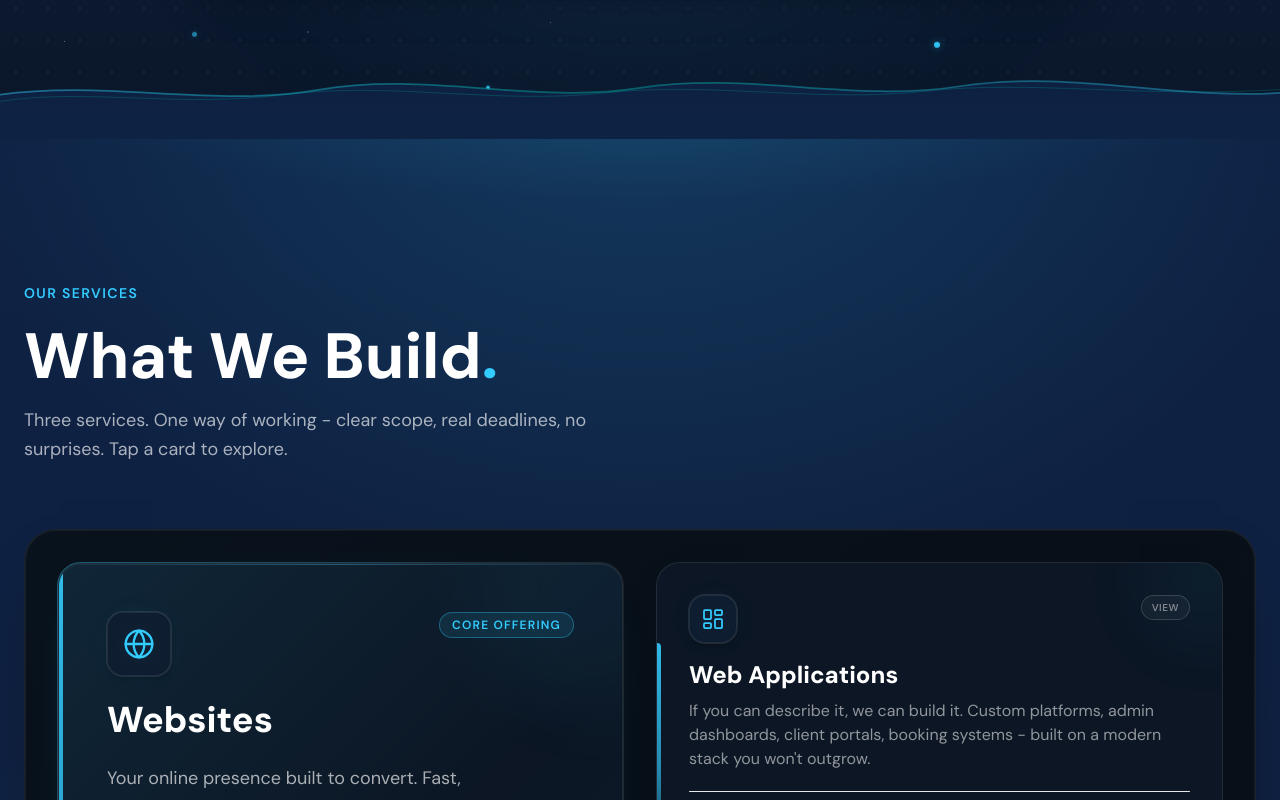
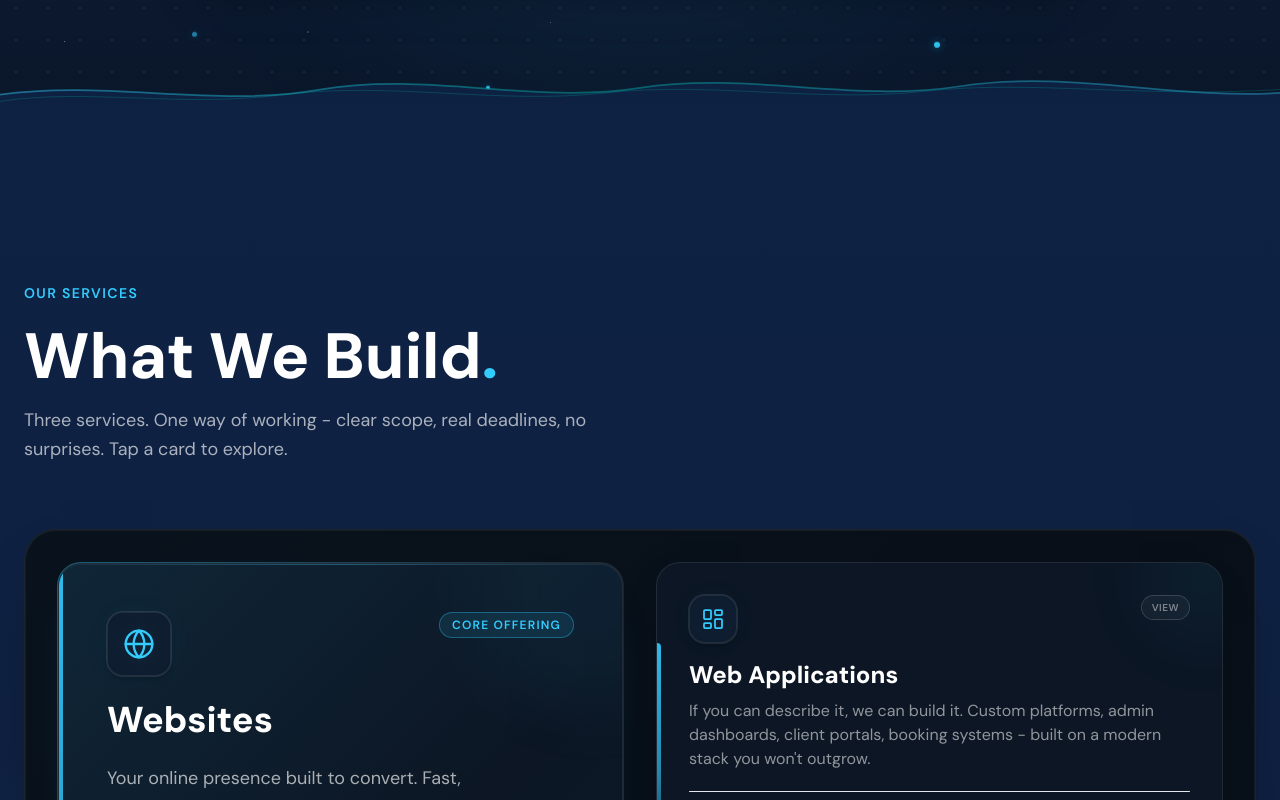
Before and after one commit to Tredmus/Traionis, a Next.js app: page / in a window 1280 px wide. Shown: the part 840-1640 px from the top of the page. Built offline with nearby package versions, Linux system fonts and the light colour scheme.

Commit message:
waves improvement

```diff
--- a/src/components/Contact.tsx
+++ b/src/components/Contact.tsx
@@ -119,10 +119,6 @@ export default function Contact() {
       id="contact"
       className="relative overflow-hidden bg-gradient-to-b from-[#081a2e] via-navy to-navy py-28 md:py-36"
     >
-      <div
-        className="pointer-events-none absolute inset-x-6 top-0 z-[2] mx-auto h-px max-w-4xl bg-gradient-to-r from-transparent via-white/25 to-transparent md:inset-x-12"
-        aria-hidden
-      />
       {/* Floating teal particles */}
       <ParticleCanvas />
 
--- a/src/components/Footer.tsx
+++ b/src/components/Footer.tsx
@@ -15,8 +15,7 @@ const NAV_LINKS = [
 
 export default function Footer() {
   return (
-    <footer className="relative mt-6 rounded-t-[2rem] border-x border-t border-white/10 bg-gradient-to-b from-white/[0.04] to-transparent text-white md:rounded-t-[2.25rem]">
-      <div className="pointer-events-none absolute inset-x-0 top-0 h-px bg-gradient-to-r from-transparent via-main/25 to-transparent" aria-hidden />
+    <footer className="relative mt-6 rounded-t-[2rem] bg-gradient-to-b from-white/[0.04] to-transparent text-white md:rounded-t-[2.25rem]">
       <div className="container mx-auto px-6 py-16 md:py-20">
         <div className="grid grid-cols-1 md:grid-cols-2 lg:grid-cols-4 gap-12">
 
--- a/src/components/SectionAccent.tsx
+++ b/src/components/SectionAccent.tsx
@@ -7,7 +7,7 @@ type SectionAccentProps = {
 };
 
 /**
- * Full-bleed ambient mesh + top wash / hairline.
+ * Full-bleed ambient mesh (no top highlight band — avoids a horizontal “rule” under stacked sections).
  * Wavy **section boundaries** are handled by `SectionWaveDivider` at the bottom of each `<section>`.
  */
 export default function SectionAccent({ variant = 'teal' }: SectionAccentProps) {
@@ -16,7 +16,6 @@ export default function SectionAccent({ variant = 'teal' }: SectionAccentProps)
       case 'soft':
         return (
           <>
-            <div className="absolute inset-0 bg-gradient-to-b from-white/[0.04] via-transparent to-transparent" />
             <div
               className="absolute inset-0 opacity-90"
               style={{
@@ -30,13 +29,6 @@ export default function SectionAccent({ variant = 'teal' }: SectionAccentProps)
         return (
           <>
             <div className="absolute inset-0 bg-gradient-to-b from-[#0e2244] via-navy to-[#0a162c]" />
-            <div
-              className="absolute inset-0"
-              style={{
-                background:
-                  'radial-gradient(ellipse 95% 65% at 50% -5%, rgb(from var(--color-main) r g b / 0.14), transparent 58%)',
-              }}
-            />
             <div
               className="absolute inset-0"
               style={{
@@ -97,13 +89,6 @@ export default function SectionAccent({ variant = 'teal' }: SectionAccentProps)
               className="absolute inset-0"
               style={{
                 background:
-                  'radial-gradient(ellipse 100% 70% at 50% -15%, rgb(from var(--color-main) r g b / 0.13), transparent 60%)',
-              }}
-            />
-            <div
-              className="absolute inset-0"
-              style={{
-                background:
                   'radial-gradient(ellipse 65% 55% at 15% 55%, rgb(from var(--color-accent) r g b / 0.12), transparent 58%)',
               }}
             />
@@ -114,20 +99,12 @@ export default function SectionAccent({ variant = 'teal' }: SectionAccentProps)
                   'radial-gradient(ellipse 50% 45% at 92% 75%, rgb(from var(--color-main) r g b / 0.08), transparent 55%)',
               }}
             />
-            <div className="absolute inset-x-0 bottom-0 h-px bg-gradient-to-r from-transparent via-accent/30 to-transparent opacity-80" />
           </>
         );
       case 'teal':
       default:
         return (
           <>
-            <div
-              className="absolute inset-0"
-              style={{
-                background:
-                  'radial-gradient(ellipse 100% 75% at 50% 0%, rgb(from var(--color-main) r g b / 0.11), transparent 58%)',
-              }}
-            />
             <div
               className="absolute inset-0 opacity-90"
               style={{
@@ -143,20 +120,6 @@ export default function SectionAccent({ variant = 'teal' }: SectionAccentProps)
   return (
     <div className="pointer-events-none absolute inset-0 z-0 overflow-hidden" aria-hidden>
       {mesh}
-
-      {/* Top band + hairline */}
-      <div className="absolute inset-x-0 top-0 h-40 overflow-visible md:h-44">
-        <div
-          className={`absolute inset-x-0 top-0 mx-auto h-full max-w-5xl opacity-95 ${
-            variant === 'soft'
-              ? 'bg-[radial-gradient(ellipse_85%_90%_at_50%_-30%,rgba(255,255,255,0.07),transparent_72%)]'
-              : variant === 'deep'
-                ? 'bg-[radial-gradient(ellipse_85%_90%_at_50%_-35%,rgb(from_var(--color-main)_r_g_b_/_0.08),transparent_75%)]'
-                : 'bg-[radial-gradient(ellipse_85%_90%_at_50%_-30%,rgb(from_var(--color-main)_r_g_b_/_0.12),transparent_72%)]'
-          }`}
-        />
-        <div className="absolute inset-x-6 top-0 mx-auto h-px max-w-4xl bg-gradient-to-r from-transparent via-white/22 to-transparent" />
-      </div>
     </div>
   );
 }
```
